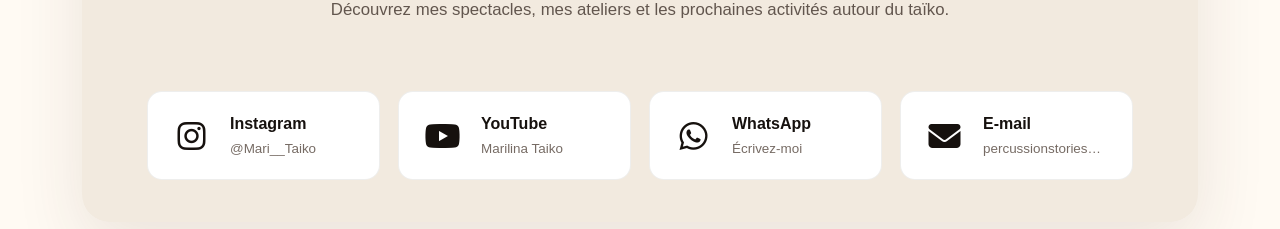
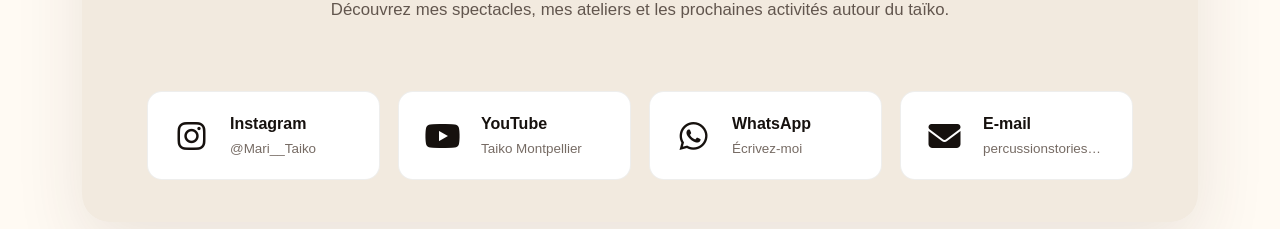
Before and after one commit to simonedantevisconti/marilina-taiko-fr, a React (Vite) app: page / in a window 1280 px wide. Shown: the part 4900-5129 px from the top of the page. Built offline with nearby package versions, Linux system fonts and the light colour scheme; a web font is replaced by a local one.

Commit message:
[SEO] Sostituisce Marilina Taiko con Taiko Montpellier

```diff
--- a/src/components/SocialSection.jsx
+++ b/src/components/SocialSection.jsx
@@ -39,7 +39,7 @@ const SocialSection = () => {
 
               <div>
                 <strong>YouTube</strong>
-                <span>Marilina Taiko</span>
+                <span>Taiko Montpellier</span>
               </div>
             </a>
 
```
